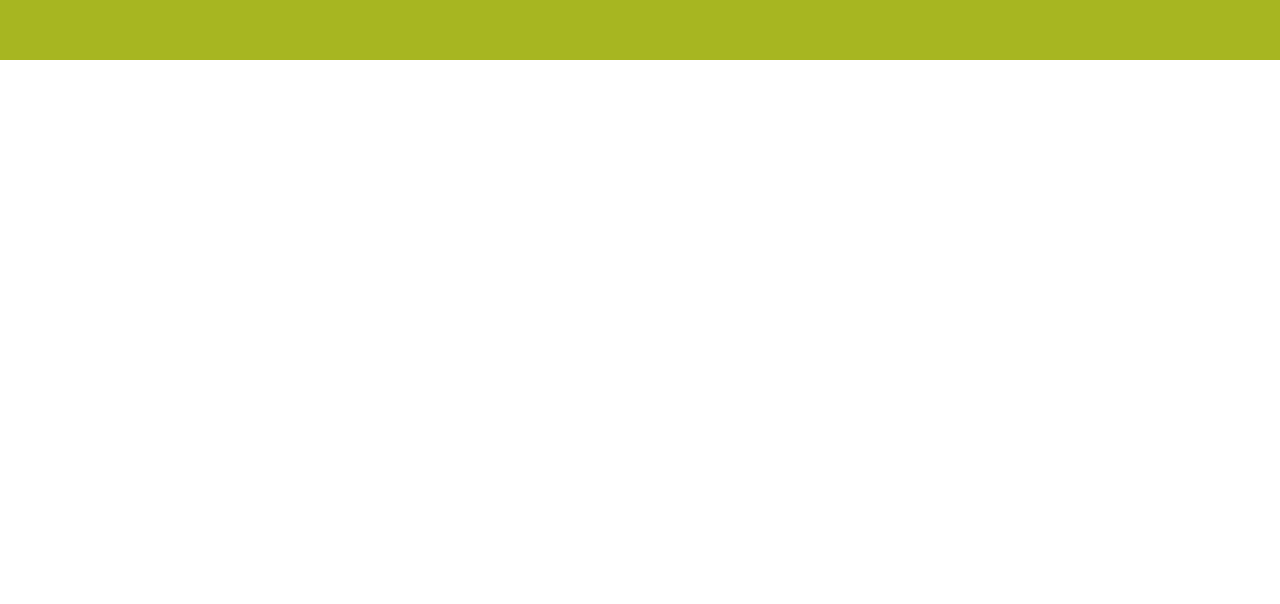
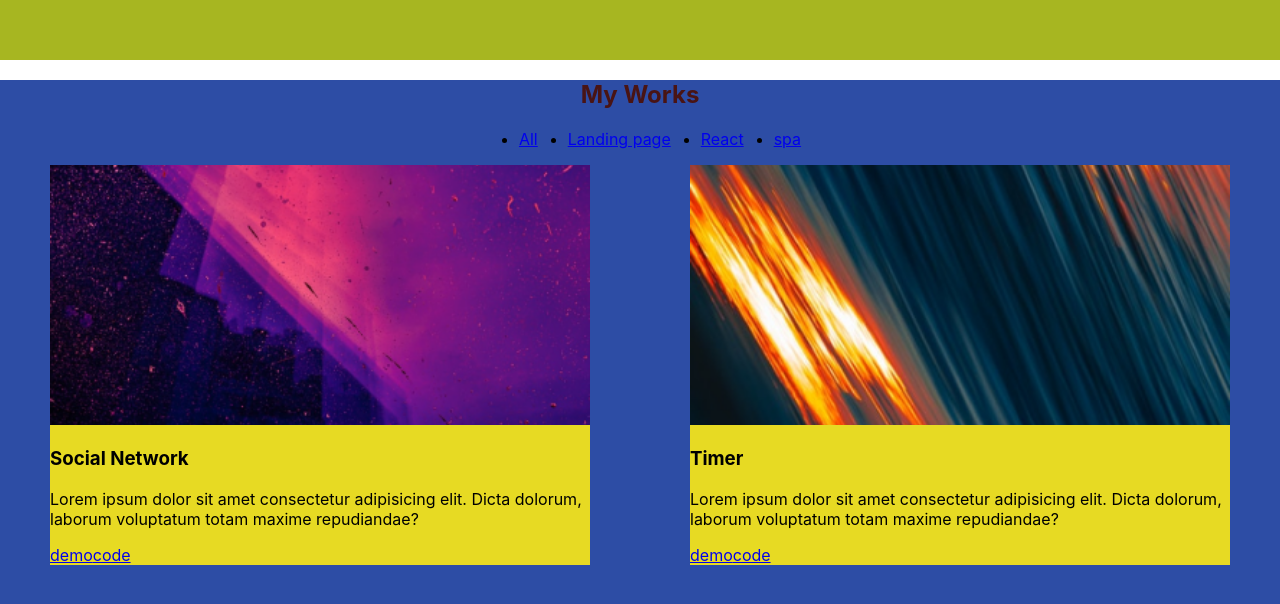
Before and after one commit to Kaptsiuh/portfolio, a React app: page / in a window 1280 px wide. Shown: the part 1684-2288 px from the top of the page. Before the commit the page ends 1744 px from the top, so only its background shows below. Built offline with nearby package versions, Linux system fonts and the light colour scheme.

Commit message:
feat: create Workc component

```diff
--- a/src/App.tsx
+++ b/src/App.tsx
@@ -3,6 +3,7 @@
 import { Header } from "./layout/header/Header";
 import { Main } from "./layout/sections/main/Main";
 import { Skills } from "./layout/sections/skills/Skills";
+import { Works } from "./layout/sections/works/Works";
 
 function App() {
   return (
@@ -10,6 +11,7 @@
       <Header />
       <Main />
       <Skills />
+      <Works />
     </div>
   );
 }
--- a/src/components/menu/Menu.tsx
+++ b/src/components/menu/Menu.tsx
@@ -1,24 +1,16 @@
 import styled from "styled-components";
 
-export const Menu = () => {
+export const Menu = (props: { menuItems: Array<string> }) => {
   return (
     <StyledMenu>
       <ul>
-        <li>
-          <a href="">Home</a>
-        </li>
-        <li>
-          <a href="">About</a>
-        </li>
-        <li>
-          <a href="">Tech Stack</a>
-        </li>
-        <li>
-          <a href="">Projects</a>
-        </li>
-        <li>
-          <a href="">Contact</a>
-        </li>
+        {props.menuItems.map((item, i) => {
+          return (
+            <li key={i}>
+              <a href="#">{item}</a>
+            </li>
+          );
+        })}
       </ul>
     </StyledMenu>
   );
@@ -28,5 +20,6 @@
   ul {
     display: flex;
     gap: 30px;
+    justify-content: center;
   }
 `;
--- a/src/layout/header/Header.tsx
+++ b/src/layout/header/Header.tsx
@@ -1,12 +1,14 @@
 import styled from "styled-components";
 import { Logo } from "../../components/logo/Logo";
 import { Menu } from "../../components/menu/Menu";
+
+const items = ["Home", "About", "Tech Stack", "Projects", "Contact"];
 
 export const Header = () => {
   return (
     <StyledHeader>
       <Logo />
-      <Menu />
+      <Menu menuItems={items} />
     </StyledHeader>
   );
 };
--- /dev/null
+++ b/src/layout/sections/works/Works.tsx
@@ -0,0 +1,39 @@
+import styled from "styled-components";
+import { SectionTitle } from "../../../components/SectionTitle";
+import { Menu } from "../../../components/menu/Menu";
+import { Work } from "./work/Work";
+import project1 from "./../../../assets/images/project1.png";
+import project2 from "./../../../assets/images/project2.png";
+import { FlexWrapper } from "../../../components/FlexWrapper";
+
+const WorksItems = ["All", "Landing page", "React", "spa"];
+
+export const Works = () => {
+  return (
+    <StyledWorks>
+      <SectionTitle>My Works</SectionTitle>
+      <Menu menuItems={WorksItems} />
+      <FlexWrapper justify={"space-around"}>
+        <Work
+          src={project1}
+          title={"Social Network"}
+          text={
+            "Lorem ipsum dolor sit amet consectetur adipisicing elit. Dicta dolorum, laborum voluptatum totam maxime repudiandae?"
+          }
+        />
+        <Work
+          src={project2}
+          title={"Timer"}
+          text={
+            "Lorem ipsum dolor sit amet consectetur adipisicing elit. Dicta dolorum, laborum voluptatum totam maxime repudiandae?"
+          }
+        />
+      </FlexWrapper>
+    </StyledWorks>
+  );
+};
+
+const StyledWorks = styled.section`
+  min-height: 100vh;
+  background-color: #2d4da5;
+`;
--- /dev/null
+++ b/src/layout/sections/works/work/Work.tsx
@@ -0,0 +1,37 @@
+import styled from "styled-components";
+
+type WorkPropsType = {
+  title: string;
+  text: string;
+  src: string;
+};
+
+export const Work = (props: WorkPropsType) => {
+  return (
+    <StyledWork>
+      <Image src={props.src} />
+      <Title>{props.title}</Title>
+      <Text>{props.text}</Text>
+      <Link href={"#"}>demo</Link>
+      <Link href={"#"}>code</Link>
+    </StyledWork>
+  );
+};
+
+const StyledWork = styled.div`
+  background-color: #e7da23;
+  max-width: 540px;
+  width: 100%;
+`;
+
+const Image = styled.img`
+  width: 100%;
+  height: 260px;
+  object-fit: cover;
+`;
+
+const Title = styled.h3``;
+
+const Text = styled.p``;
+
+const Link = styled.a``;
```
Also changed, not shown: src/assets/images/project1.png (added), src/assets/images/project2.png (added).
